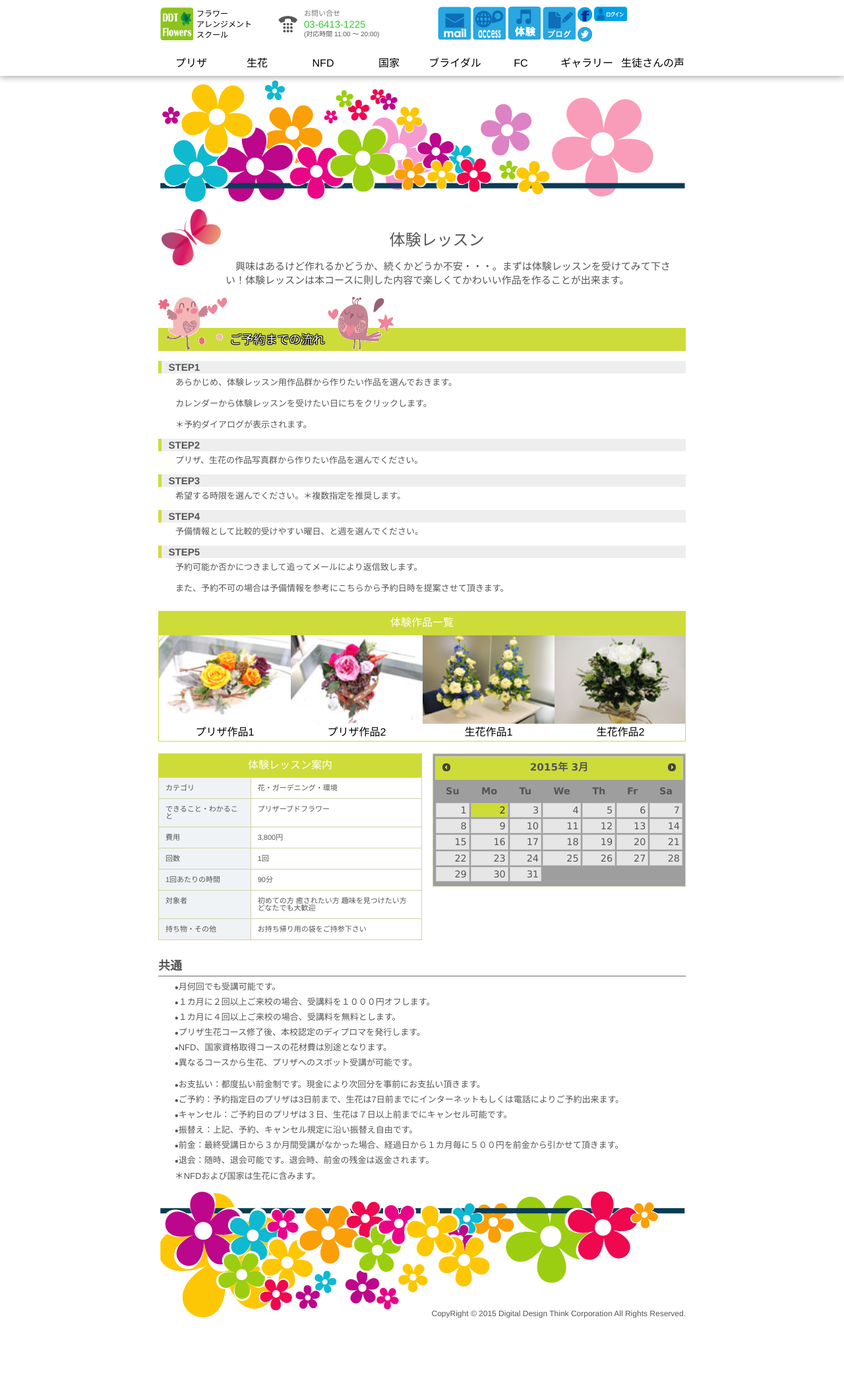
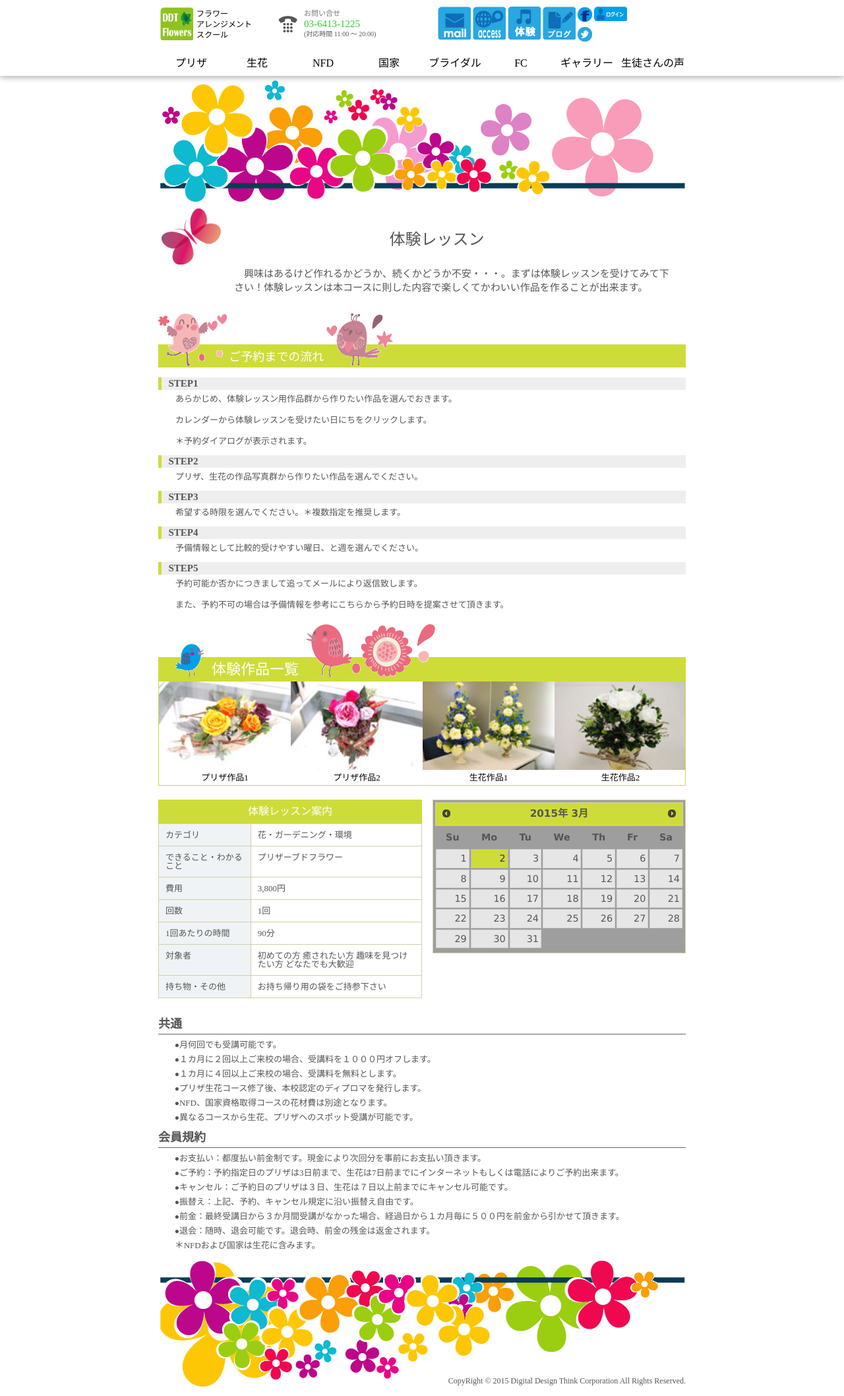
Before and after one commit to honmura-local/ddtflower, a PHP site: page /experience.html in a window 1280 px wide. Shown: the whole page at 66% size. Before the commit the page ends 1998 px from the top, so only its background shows below. Run offline with PHP 8.4, Linux system fonts and the light colour scheme; grey boxes are pictures that could not be loaded.

Commit message:
微修正多数、体験ページギャラリー修正

```diff
--- a/access.html
+++ b/access.html
@@ -55,6 +55,7 @@
 </div>
 
 <script>
+
 creator = new createTag();
 
 creator.getJsonFile('source/access.json');		// ファイルのデータをjsonを用いて持ってくる
--- a/css/contact.css
+++ b/css/contact.css
@@ -31,7 +31,7 @@
 	margin-left: 80px;	/* 左にtext-indentと同じ分のmarginを挿入する。 */
 	line-height: 20px;	/* 文字の高さを20pxに設定する。 */
 	width: 32px;		/* 文字の幅を設定。最長の文字に合わせる */
-	font-size: 14px;	/* フォントサイズを設定する。 */
+	font-size: 13px;	/* フォントサイズを設定する。 */
 	font-weight: bold;	/* 太字にする */
 }
 
--- a/css/courseguide.css
+++ b/css/courseguide.css
@@ -58,10 +58,13 @@
  * 概要   :タイトル部分概要。
  * 作成者 :T.Masuda
  * 作成日 :2015.02.05
+ * 変更者 :T.Masuda
+ * 変更日 :2015.03.02
+ * 内容 　:paddingと幅を変更しました。
  */
 .pageTitle .summary{
-    width:      690px;      /* 幅を60%に設定する。 */
-    padding: 	2px;		/* 要素の幅を2px広げる */
+    width:      660px;      /* 幅を660pxに設定する。 */
+    padding: 	1em;		/* 要素の幅を1em広げる */
     height:     auto;       /* 高さを自動調整する。 */
     font-size:  15px;       /* フォントのサイズを指定する。タイトルより小さめのフォンとサイズにする。 */
     text-indent: 1em;		/* インデントを1文字分入れる */
@@ -339,7 +342,7 @@
 
 .commonText td:before, .salesPoint td:before, .memberRule td:before {
 	content: "●";
-	font-size: 10px;
+	font-size: 12px;
 }
 
 .memberRule tr:last-child td:before {
@@ -409,8 +412,6 @@
 	vertical-align: middle;		/* 高さを中心揃えにする */
 	position: relative;			/* 相対位置指定をする */
 	top: -58px;					/* 位置を上にずらす。 */
-	/* テキストにふちをつける。 */
-	text-shadow:   -1px -1px #000,  1px -1px #000,  -1px 1px #000,  1px 1px #000;
 }
 
 /*
@@ -545,7 +546,6 @@
 	vertical-align: bottom;		/* 高さを中心に合わせる。 */
 	font-size: 22px;			/* フォントサイズを22pxに設定する。 */
 	color: #FFF;				/* 白抜き文字にする。 */
-	text-shadow:   -1px -1px #FFF,  1px -1px #FFF,  -1px 1px #FFF,  1px 1px #FFF;
 }
 
 /*
--- a/css/experience.css
+++ b/css/experience.css
@@ -161,31 +161,14 @@
 }
 
 /*
- * セレクタ:.galleryTitle
- * 概要   :ギャラリーのタイトル部分。
+ * セレクタ:.calendar td
+ * 概要   :datepickerの日付。
  * 作成者 :T.Masuda
- * 作成日 :2015.02.27
+ * 作成日 :2015.03.02
  */
-.galleryTitle {
-	text-align: center;				/* 中心にそろえる。 */
-	background: rgb(206,220,58);	/* 背景色を緑にする。 */
-	height: 36px;					/* 高さを他のテーブルのタイトルと同じ高さにする。 */
-	vertical-align: middle;			/* 高さを中心に揃える。 */
-	display: inline-block;			/* インラインブロックとして扱う。 */
-	width: 100%;					/* 幅を100%にする。 */
-}
-
-/*
- * セレクタ:.galleryTitleText
- * 概要   :ギャラリーのタイトルのテキスト。
- * 作成者 :T.Masuda
- * 作成日 :2015.02.27
- */
-.galleryTitleText {
-	font-size: 16px;		/* やや大きめのフォントサイズを指定する。 */
-	color: #FFF;			/* 白抜き文字にする。 */
-	display: inline-block;	/* インラインブロックとして扱う。 */
-	margin-top: 10px;		/* 上に10pxのmarginを挿入して、文字の高さを中心に揃える。 */
+.calendar .ui-datepicker td a{
+	padding-top 	: 6px;		/* 上paddingを設定する。 */
+	padding-bottom 	: 6px;		/* 下paddingを設定する。 */
 }
 
 /* 体験レッスン */
@@ -232,7 +215,7 @@
  */
 .specialGuide th, .specialGuide td {
     padding: 10px;      /* 要素の幅を10px広げる */
-    font-size: 11px;    /* 文字サイズを11pxにするする */
+    font-size: 13px;    /* 文字サイズを13pxにするする */
     text-align: left;   /* 文字を左寄りにする */
     border: 1px solid #D0D0AC;	/* 黄緑の罫線で区切る。 */
 }
--- a/css/style.css
+++ b/css/style.css
@@ -38,9 +38,10 @@ time, mark, audio, video {
 body {
     line-height:1;
     /* font-familyを指定 */
-	font-family: Helvetica, Arial, "Hiragino Kaku Gothic ProN", "Meiryo", "MS PGothic", sans-serif;
-	color: #555;
+	font-family: 'Osaka', 'メイリオ', 'ＭＳ Ｐゴシック';
+	color: #555;		/* ベースのフォンとカラー */
     background: white;  /* 背景色を白にする。 */
+    font-size: 13px;	/* ベースのフォントサイズ */
 }
 
 article,aside,details,figcaption,figure,
--- a/experience.html
+++ b/experience.html
@@ -47,8 +47,6 @@
 <script src="js/createfunctions.js"></script>
 
 <script>
-//ローディング画面を出す。
-loadingScreen('#container');
 </script>
 </head>
 <body>
@@ -68,7 +66,8 @@ creator.outputTag('header');					// トップメニューを作る
 creator.outputTag('headImage');					// 天の画像を作る
 creator.outputTag('pageTitle');					// タイトル領域を作る
 creator.outputTag('reservedFlow');				// 予約の流れを作る
-creator.outputTag('experienceConstructs');		//体験レッスン用ギャラリーを作る
+creator.outputTag('photoGallery');				// ギャラリー画像を作る
+creator.outputTag('experienceGallery');			//体験レッスン用ギャラリーを作る
 creator.outputTag('specialGuide');				//体験ガイドを作る
 creator.outputTag('calendar');					//カレンダーを作る
 creator.outputTag('commonText');				//共通リストテーブルを作る
--- a/fresh.html
+++ b/fresh.html
@@ -39,10 +39,6 @@
 <script src="js/createfunctions.js"></script>
 
 <script>
-//ローディング画面を出す。
-loadingScreen('#container');
-
-
 </script>
 </head>
 <body>
--- a/index.html
+++ b/index.html
@@ -32,8 +32,6 @@
 
 <!-- JavaScriptのコードを記述する -->
 <script>
-	//ローディング画面を出す。
-	loadingScreen('#container');
 
 //ドキュメント配備後
 $(document).ready(function(){
--- a/js/functions.js
+++ b/js/functions.js
@@ -342,14 +342,14 @@ function allCheckbox(checkboxTarget, allCheckTarget) {
 }
 
 /*
- * 関数名:loadingScreen()
+ * 関数名:appearLoadingScreen(selector)
  * 引数  :String selector
  * 戻り値:なし
- * 概要  :ローディング画面を表示する。
+ * 概要  :ページ読み込み時にローディング画面を表示する。
  * 作成日:2015.03.02
  * 作成者:T.Masuda
  */
-function loadingScreen(selector){
+function appearLoadingScreen(selector){
 	// jQueryのコードを書く。
 	$(function(){
 		//指定した要素をを見えなくする。
@@ -379,3 +379,49 @@ function loadingScreen(selector){
 		});
 	};
 }
+
+/*
+ * 関数名:callLoadingScreen(selector)
+ * 引数  :String selector
+ * 戻り値:なし
+ * 概要  :ローディング画面を表示する。
+ * 作成日:2015.03.02
+ * 作成者:T.Masuda
+ */
+function callLoadingScreen(selector){
+	// jQueryのコードを書く。
+	$(function(){
+		//指定した要素をを見えなくする。
+		$(selector).fadeOut();
+		//ローディング画面を追加する。
+		$('body').prepend($('<div id="loading">')
+				.attr({
+					position:'absolute',	/* 絶対位置を指定する。 */
+					left:'50%',				/* 画面中央 */
+					top:'20%',				/* 上から20%の位置に置く */
+					marginLeft:'-30px',		/* 自分の大きさの半分左にずらして中心に置く。 */
+					zIndex: 2000			/* 必ず見える様にする。 */
+				})
+				//ローディング画像を追加する。
+				.append($('<img src="image/gif-load.gif">')
+				)
+		);
+	});
+
+//	//ウィンドウのロードが終わったら
+//	window.onload = function(){
+//		//jQueryのコードを書く。
+//		$(function() {
+//			//ローディング画面をフェードアウトさせる。
+//			$("#loading").fadeOut();
+//			//指定した要素をフェードインさせる。
+//			$(selector).fadeIn();
+//		});
+//	};
+}
+
+/* リンクが押されたら */
+$(document).on('click', 'a[href*=".html"]', function(){
+	//ローディング画面を呼び出す。
+	callLoadingScreen('#container');
+});
--- a/source/template.html
+++ b/source/template.html
@@ -365,13 +365,6 @@
 		</div>
 	</div>
 
-<!-- 体験レッスンの作品一覧 -->
-<div class="experienceConstructs">
-    <!-- ギャラリーのタイトル。 -->
-    <div class="galleryTitle">
-        <!-- ギャラリー中心のタイトル文字。 -->
-        <span class="galleryTitleText"></span>
-    </div>
     <div class="experienceGallery">
         <!-- ギャラリーの画像。divタグ、aタグにimgタグを格納する構成。任意の数を用意する。現在は試験的に10個。 -->
         <div class="experience1stDiv">
@@ -399,7 +392,6 @@
             </a>
         </div>
 	</div>
-</div>
 
 <!-- 特徴のリスト項目 -->
 <table class="salesPoint">
@@ -429,7 +421,7 @@
 <!-- 会員規約のリスト項目 -->
 <table class="memberRule">
 	<!-- テーブルの概要 -->
-	<caption class="summary"></caption>
+	<caption class="listHead"></caption>
 	<!-- 項目一覧 -->
 	<!-- 1行目 -->
 	<tr class="memberRuleList">
```
Also changed, not shown: source/experience.json (+45 -36 lines).
